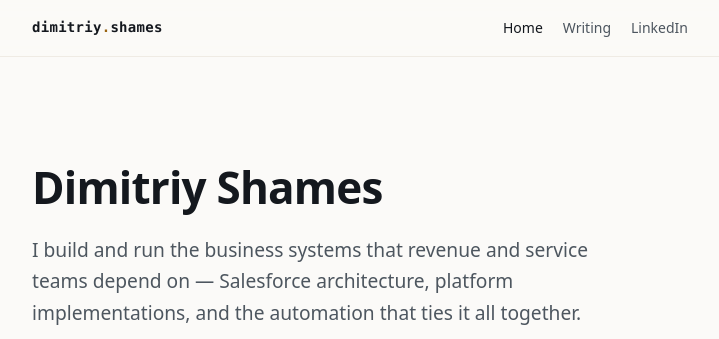
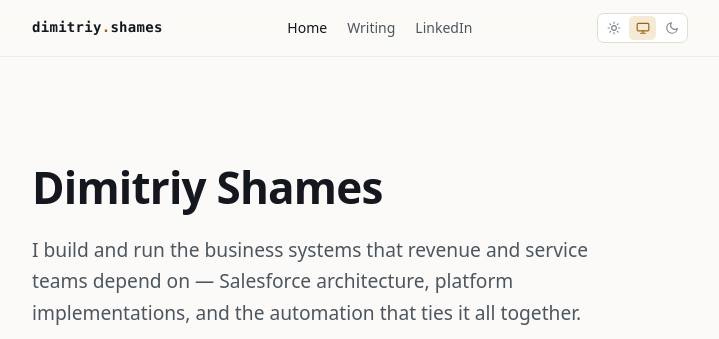
Before and after one commit to dsxl/dsxl.github.io, an Astro site: page / in a window 1280 px wide. Shown: the top 339 px of the page, without its empty margins (280-999 px from the left). Built offline with nearby package versions, Linux system fonts and the light colour scheme; Astro itself is replaced by a stand-in of ours.

Commit message:
Add theme toggle, set employer, drop resume PDF
Theme toggle (light / system / dark) in the site header:

- Reworked the palette onto CSS light-dark(). Each token is now a single
  light-dark(light, dark) declaration instead of a base block plus a
  prefers-color-scheme override, so neither palette can drift from the
  other. color-scheme: light dark on :root follows the OS; the toggle
  pins it via data-theme on <html> and every token re-resolves from that.
  "System" removes the attribute.
- A blocking inline script in <head> applies the stored choice before
  first paint, so a pinned theme never flashes the opposite one.
- Preference persists in localStorage; every access is wrapped in
  try/catch, so blocked storage degrades to a working-but-unsaved toggle
  rather than a broken page. Without JavaScript the control hides itself
  and the OS preference still applies.
- On narrow screens the wordmark and toggle share the top row and the nav
  takes the row beneath, rather than letting the toggle wrap alone. Tap
  targets grow to 40x36 under pointer: coarse.

Also:

- Current role is now Business Systems Architect at Furnished Quarters.
- Removed Dimitriy2020.pdf and the plan to host a resume. LinkedIn already
  generates one from the profile; a second copy here only goes stale.

light-dark() has been Baseline since mid-2024. Older browsers lose the
token colors and fall back to plain readable text; layout is unaffected.

Verified in Chromium: system mode tracks the OS in both directions, an
explicit choice overrides it and survives reload, returning to System
clears storage, and both background and text tokens flip. No horizontal
overflow at 390px. Build is 96 KB with no third-party requests.

Co-Authored-By: Claude Opus 5 <noreply@anthropic.com>
Claude-Session: https://claude.ai/code/session_01KGFtTZZL8aYUMG269Nx5wV

```diff
--- /dev/null
+++ b/src/components/ThemeToggle.astro
@@ -0,0 +1,73 @@
+---
+/**
+ * Light / System / Dark control.
+ *
+ * Sets data-theme on <html>, which pins color-scheme; every design token
+ * is a light-dark() pair, so the whole palette re-resolves from that one
+ * attribute. "System" removes the attribute and falls back to the OS.
+ */
+---
+<div class="theme-toggle" id="theme-toggle" role="group" aria-label="Color theme">
+  <button type="button" data-mode="light" aria-pressed="false" title="Light" aria-label="Light theme">
+    <svg viewBox="0 0 24 24" fill="none" stroke="currentColor" stroke-width="2" stroke-linecap="round" aria-hidden="true">
+      <circle cx="12" cy="12" r="4"></circle>
+      <path d="M12 2v2M12 20v2M4.9 4.9l1.4 1.4M17.7 17.7l1.4 1.4M2 12h2M20 12h2M4.9 19.1l1.4-1.4M17.7 6.3l1.4-1.4"></path>
+    </svg>
+  </button>
+  <button type="button" data-mode="system" aria-pressed="false" title="Match system" aria-label="Match system theme">
+    <svg viewBox="0 0 24 24" fill="none" stroke="currentColor" stroke-width="2" stroke-linecap="round" stroke-linejoin="round" aria-hidden="true">
+      <rect x="2" y="4" width="20" height="13" rx="2"></rect>
+      <path d="M8 21h8M12 17v4"></path>
+    </svg>
+  </button>
+  <button type="button" data-mode="dark" aria-pressed="false" title="Dark" aria-label="Dark theme">
+    <svg viewBox="0 0 24 24" fill="none" stroke="currentColor" stroke-width="2" stroke-linecap="round" stroke-linejoin="round" aria-hidden="true">
+      <path d="M21 12.8A9 9 0 1 1 11.2 3a7 7 0 0 0 9.8 9.8z"></path>
+    </svg>
+  </button>
+</div>
+
+<script is:inline>
+  (function () {
+    var root = document.documentElement;
+    var group = document.getElementById('theme-toggle');
+    if (!group) return;
+
+    function read() {
+      try {
+        var v = localStorage.getItem('theme');
+        return v === 'light' || v === 'dark' ? v : 'system';
+      } catch (e) {
+        return 'system';
+      }
+    }
+
+    function apply(mode) {
+      if (mode === 'system') root.removeAttribute('data-theme');
+      else root.setAttribute('data-theme', mode);
+
+      var buttons = group.querySelectorAll('button[data-mode]');
+      for (var i = 0; i < buttons.length; i++) {
+        buttons[i].setAttribute(
+          'aria-pressed',
+          buttons[i].getAttribute('data-mode') === mode ? 'true' : 'false'
+        );
+      }
+    }
+
+    group.addEventListener('click', function (event) {
+      var button = event.target.closest('button[data-mode]');
+      if (!button) return;
+      var mode = button.getAttribute('data-mode');
+      try {
+        if (mode === 'system') localStorage.removeItem('theme');
+        else localStorage.setItem('theme', mode);
+      } catch (e) {
+        /* private mode or blocked storage — the choice just won't persist */
+      }
+      apply(mode);
+    });
+
+    apply(read());
+  })();
+</script>
--- a/src/layouts/Base.astro
+++ b/src/layouts/Base.astro
@@ -1,5 +1,6 @@
 ---
 import { site } from '../site';
+import ThemeToggle from '../components/ThemeToggle.astro';
 import '../styles/global.css';
 
 interface Props {
@@ -21,9 +22,21 @@ const path = Astro.url.pathname;
 const isHome = path === '/';
 ---
 <!doctype html>
-<html lang="en">
+<html lang="en" class="no-js">
 <head>
   <meta charset="utf-8" />
+  <script is:inline>
+    /* Runs before first paint so a pinned theme never flashes the other one. */
+    (function () {
+      document.documentElement.classList.remove('no-js');
+      try {
+        var t = localStorage.getItem('theme');
+        if (t === 'light' || t === 'dark') {
+          document.documentElement.setAttribute('data-theme', t);
+        }
+      } catch (e) {}
+    })();
+  </script>
   <meta name="viewport" content="width=device-width, initial-scale=1" />
   <title>{pageTitle}</title>
   <meta name="description" content={description} />
@@ -53,6 +66,7 @@ const isHome = path === '/';
         <a href="/posts/" aria-current={path.startsWith('/posts') ? 'page' : undefined}>Writing</a>
         <a href={site.linkedin} rel="me noopener">LinkedIn</a>
       </nav>
+      <ThemeToggle />
     </div>
   </header>
 
--- a/src/site.ts
+++ b/src/site.ts
@@ -40,9 +40,8 @@ export type Role = {
 /** Current and recent work, most recent first. */
 export const roles: Role[] = [
   {
-    // TODO: fill in employer + exact title + start year
     title: 'Business Systems Architect',
-    org: 'FILL IN — current employer',
+    org: 'Furnished Quarters',
     when: '2020 — Present',
     summary:
       'Own the business systems that revenue and service teams run on — from ' +
--- a/src/styles/global.css
+++ b/src/styles/global.css
@@ -1,17 +1,25 @@
 /* ---------------------------------------------------------------
-   Design tokens. Dark is the designed default; light is a full,
-   deliberate alternate rather than an inversion.
+   Design tokens.
+
+   Both palettes live in a single declaration per token via CSS
+   light-dark(). `color-scheme: light dark` on :root means the browser
+   follows the OS by default; the theme toggle narrows that to one value
+   by setting data-theme, and every token re-resolves for free. No
+   duplicated palette, no media query.
    --------------------------------------------------------------- */
 :root {
-  --bg:        #0b0d10;
-  --bg-raised: #12151a;
-  --border:    #222831;
-  --border-lo: #191d24;
-  --text:      #e7eaf0;
-  --text-mid:  #aab3c0;
-  --text-lo:   #6f7987;
-  --accent:    #e8a33d;
-  --accent-lo: #3a2c14;
+  color-scheme: light dark;
+
+  /*                light        dark     */
+  --bg:        light-dark(#fbfaf8, #0b0d10);
+  --bg-raised: light-dark(#ffffff, #12151a);
+  --border:    light-dark(#e2ddd4, #222831);
+  --border-lo: light-dark(#efebe4, #191d24);
+  --text:      light-dark(#14181e, #e7eaf0);
+  --text-mid:  light-dark(#4d565f, #aab3c0);
+  --text-lo:   light-dark(#7d868f, #6f7987);
+  --accent:    light-dark(#9a6410, #e8a33d);
+  --accent-lo: light-dark(#f5ead5, #3a2c14);
 
   --font: ui-sans-serif, system-ui, -apple-system, "Segoe UI", Roboto,
           "Helvetica Neue", Arial, sans-serif;
@@ -20,24 +28,11 @@
 
   --measure: 68ch;
   --gutter: clamp(1.25rem, 5vw, 2.5rem);
-
-  color-scheme: dark;
 }
 
-@media (prefers-color-scheme: light) {
-  :root {
-    --bg:        #fbfaf8;
-    --bg-raised: #ffffff;
-    --border:    #e2ddd4;
-    --border-lo: #efebe4;
-    --text:      #14181e;
-    --text-mid:  #4d565f;
-    --text-lo:   #7d868f;
-    --accent:    #9a6410;
-    --accent-lo: #f5ead5;
-    color-scheme: light;
-  }
-}
+/* The toggle only ever pins color-scheme; tokens follow automatically. */
+:root[data-theme="light"] { color-scheme: light; }
+:root[data-theme="dark"]  { color-scheme: dark; }
 
 *, *::before, *::after { box-sizing: border-box; }
 
@@ -387,3 +382,54 @@ a.card:hover { border-color: var(--accent); transform: translateY(-1px); }
   text-decoration: none;
 }
 .skip:focus { left: 0; }
+
+/* ---------------------------------------------------------------
+   Theme toggle
+   --------------------------------------------------------------- */
+.theme-toggle {
+  display: inline-flex;
+  gap: 2px;
+  padding: 2px;
+  border: 1px solid var(--border);
+  border-radius: 7px;
+  background: var(--bg-raised);
+}
+.theme-toggle button {
+  display: grid;
+  place-items: center;
+  width: 27px;
+  height: 24px;
+  padding: 0;
+  border: 0;
+  border-radius: 5px;
+  background: none;
+  color: var(--text-lo);
+  cursor: pointer;
+  font: inherit;
+  transition: color .15s, background-color .15s;
+}
+.theme-toggle button:hover { color: var(--text); }
+.theme-toggle button[aria-pressed="true"] {
+  background: var(--accent-lo);
+  color: var(--accent);
+}
+.theme-toggle svg { width: 14px; height: 14px; }
+
+/* No toggle without scripting — the OS preference still applies. */
+.no-js .theme-toggle { display: none; }
+
+/* Narrow screens can't fit wordmark + nav + toggle on one line. Rather than
+   let the toggle wrap on its own and look accidental, make it deliberate:
+   wordmark and toggle share the top row, nav takes the full row beneath. */
+@media (max-width: 30rem) {
+  .site-head .bar { row-gap: .4rem; padding-block: .55rem; min-height: 0; }
+  .wordmark     { order: 1; }
+  .theme-toggle { order: 2; }
+  .site-nav     { order: 3; flex-basis: 100%; }
+}
+
+/* Touch pointers need a bigger target than a 14px icon implies. */
+@media (pointer: coarse) {
+  .theme-toggle button { width: 40px; height: 36px; }
+  .theme-toggle svg { width: 16px; height: 16px; }
+}
```
Also changed, not shown: README.md, 1 other file.
